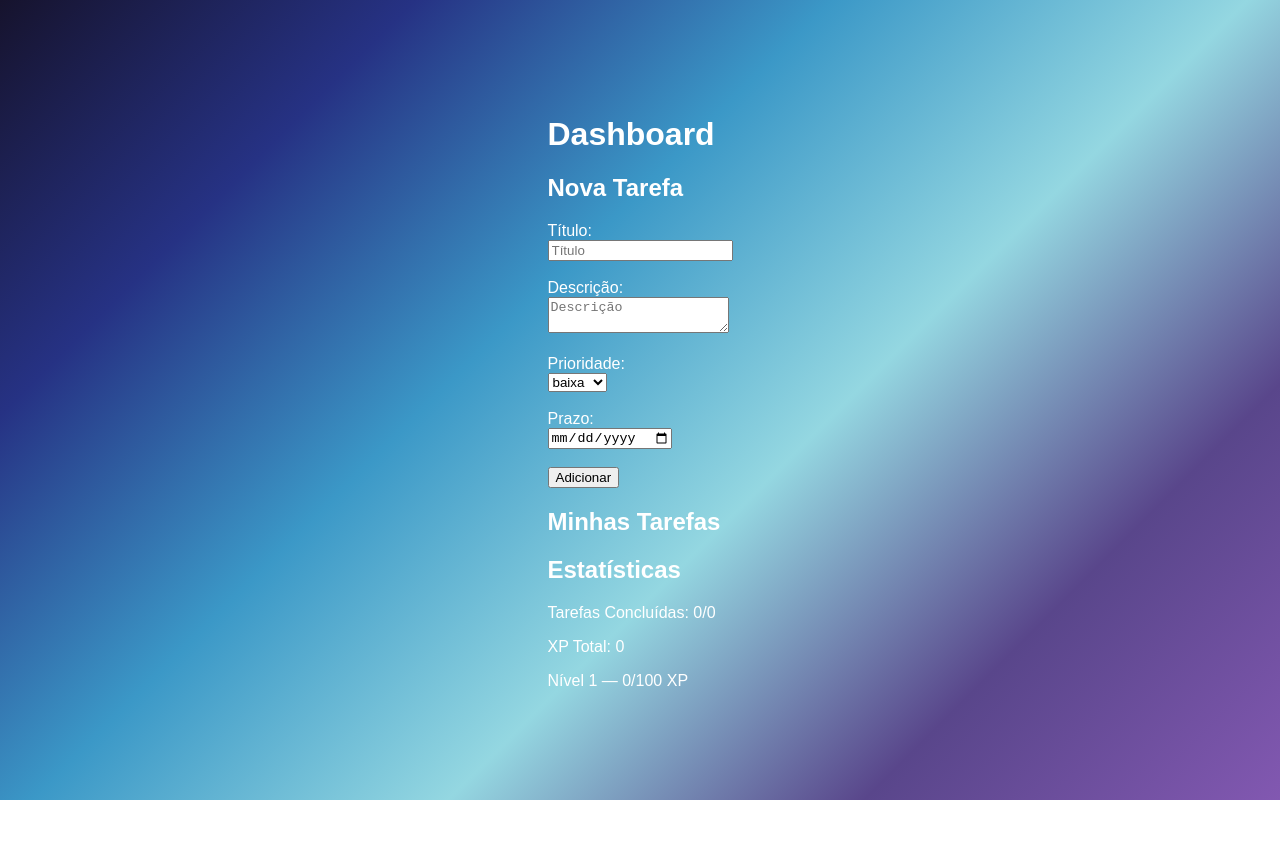
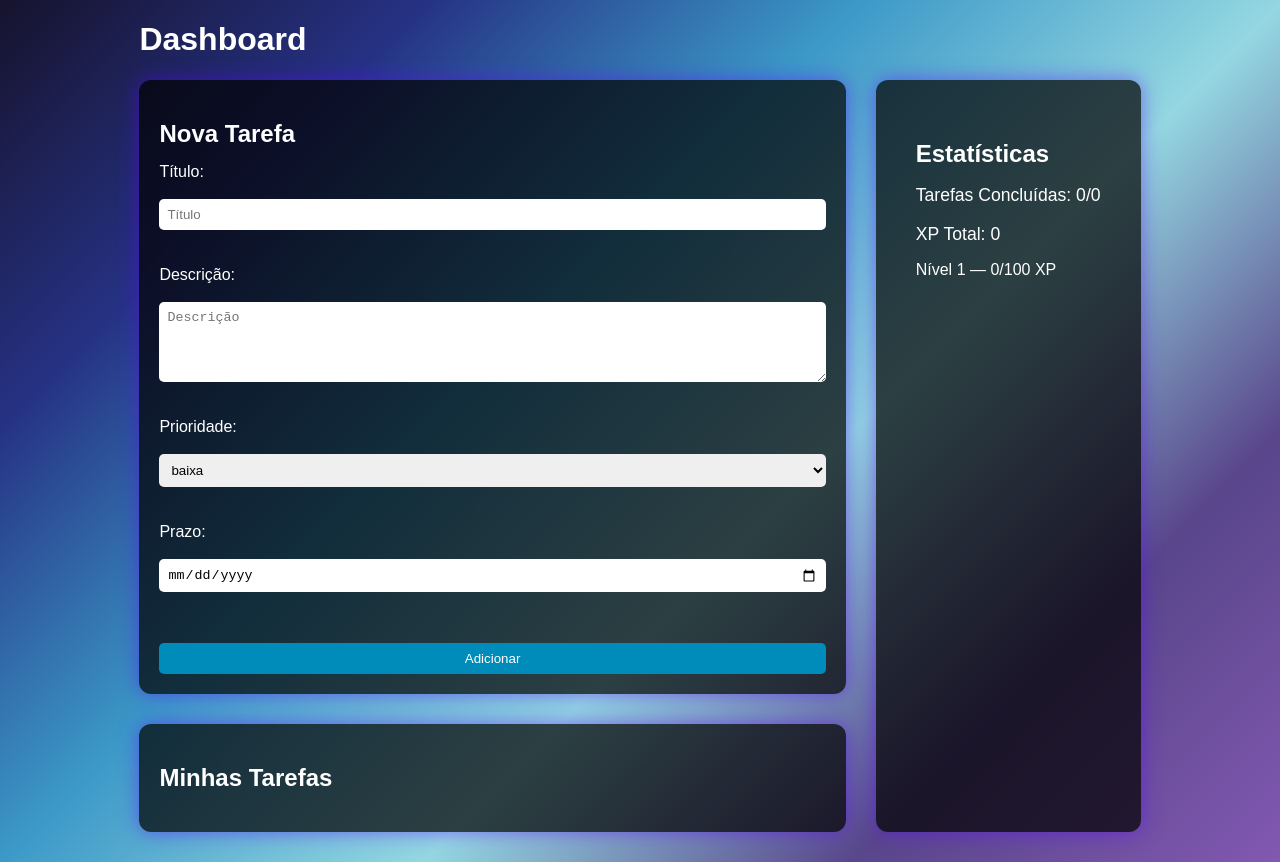
Before and after one commit to blurryluwk/produtividade, a Next.js app: page /dashboard in a window 1280 px wide. Before the commit the page ends 800 px from the top, so only its background shows below. Built offline with nearby package versions, Linux system fonts and the light colour scheme; a web font is replaced by a local one.

Commit message:
chore: add css grid to dashboard page

```diff
--- a/app/globals.css
+++ b/app/globals.css
@@ -90,3 +90,164 @@ body {
   margin-top: 10px;
   font-size: 14px;
 }
+
+/* Dashboard */
+
+.dashboard {
+  padding: 40px;
+  max-width: 70vw;
+  margin: 0 auto;
+}
+
+.dashboard-grid {
+  display: grid;
+  grid-template-columns: 8fr 3fr;
+  gap: 30px;
+}
+
+/* Colunas */
+.dashboard-left {
+  display: flex;
+  flex-direction: column;
+  gap: 30px;
+}
+
+.dashboard-right {
+  padding: 20px;
+  margin-bottom: 30px;
+  border-radius: 12px;
+  box-shadow: 0 0 20px rgba(91, 0, 255, 0.5);
+  background-color: rgba(0, 0, 0, 0.7);
+}
+
+/* Seção: Nova Tarefa */
+.nova-tarefa {
+  padding: 20px;
+  border-radius: 12px;
+  box-shadow: 0 0 20px rgba(91, 0, 255, 0.5);
+  background-color: rgba(0, 0, 0, 0.7);
+  display: flex;
+  flex-direction: column;
+}
+
+.nova-tarefa h2 {
+  margin-bottom: 15px;
+}
+
+.input-title,
+.input-description,
+.input-priority,
+.input-due-date {
+  width: 100%;
+  padding: 8px;
+  border-radius: 5px;
+  border: none;
+  box-sizing: border-box;
+}
+
+.input-description {
+  min-height: 80px;
+  resize: vertical;
+}
+
+.btn-submit {
+  margin-top: 15px;
+  padding: 8px 16px;
+  border: none;
+  background-color: #008cba;
+  color: white;
+  border-radius: 5px;
+  cursor: pointer;
+}
+
+/* Seção: Minhas Tarefas */
+.minhas-tarefas {
+  padding: 20px;
+  margin-bottom: 30px;
+  border-radius: 12px;
+  box-shadow: 0 0 20px rgba(91, 0, 255, 0.5);
+  background-color: rgba(0, 0, 0, 0.7);
+}
+
+.task-list {
+  list-style: none;
+  padding: 0;
+}
+
+.task-item {
+  padding: 15px;
+  margin-bottom: 10px;
+  border: 1px solid #ddd;
+  border-radius: 8px;
+  background-color: #fff;
+  display: flex;
+  justify-content: space-between;
+  align-items: flex-start;
+  flex-wrap: wrap;
+}
+
+.task-info {
+  max-width: 70%;
+}
+
+.task-title {
+  font-weight: bold;
+  font-size: 1.1rem;
+}
+
+.task-desc,
+.task-priority,
+.task-due,
+.task-status {
+  display: block;
+  margin-top: 4px;
+}
+
+.status-completed {
+  color: green;
+  font-weight: bold;
+}
+
+.status-pending {
+  color: orange;
+  font-weight: bold;
+}
+
+.task-actions {
+  margin-top: 10px;
+}
+
+.btn-complete,
+.btn-delete {
+  margin-left: 10px;
+  padding: 6px 12px;
+  border: none;
+  border-radius: 4px;
+  cursor: pointer;
+}
+
+.btn-complete {
+  background-color: #28a745;
+  color: white;
+}
+
+.btn-delete {
+  background-color: #dc3545;
+  color: white;
+}
+
+/* Seção: Estatísticas */
+.dashboard-stats {
+  padding: 20px;
+  margin-bottom: 30px;
+}
+
+.dashboard-stats h2 {
+  margin-bottom: 10px;
+}
+
+#total-tasks,
+#total-xp {
+  font-size: 1.1rem;
+  margin-bottom: 8px;
+}
--- a/pages/dashboard.tsx
+++ b/pages/dashboard.tsx
@@ -7,8 +7,8 @@ import {
 } from "../services/taskService";
 import { Task, TaskPriority } from "../types/task";
 import { getAuth } from "firebase/auth";
-import ProgressBar from '../components/ProgressBar';
-import '../app/globals.css';
+import ProgressBar from "../components/ProgressBar";
+import "../app/globals.css";
 
 const priorities: TaskPriority[] = ["baixa", "média", "alta"];
 
@@ -63,9 +63,12 @@ export default function Dashboard() {
   }
 
   return (
-    <div>
+    <div id="dashboard">
       <h1>Dashboard</h1>
-
+      <div className="dashboard-grid">
+        <div className="dashboard-left">
+          {/* Seção: Nova Tarefa */}
+          <section className="nova-tarefa">
             <h2>Nova Tarefa</h2>
 
             <label htmlFor="title">Título:</label>
@@ -125,20 +128,30 @@ export default function Dashboard() {
             <br />
             <br />
 
-      <button id="btn-add-task" className="btn-submit" onClick={handleAddTask}>
+            <button
+              id="btn-add-task"
+              className="btn-submit"
+              onClick={handleAddTask}
+            >
               Adicionar
             </button>
+          </section>
 
+          {/* Seção: Minhas Tarefas */}
+          <section className="minhas-tarefas">
             <h2>Minhas Tarefas</h2>
 
             <ul id="task-list" className="task-list">
               {tasks.map((task) => (
                 <li key={task.id} id={`task-${task.id}`} className="task-item">
                   <div className="task-info">
-              <strong className="task-title">{task.title}</strong> <br />
+                    <strong className="task-title">{task.title}</strong>
+                    <br />
                     <span className="task-desc">{task.description}</span>
                     <br />
-              <span className="task-priority">Prioridade: {task.priority}</span>
+                    <span className="task-priority">
+                      Prioridade: {task.priority}
+                    </span>
                     <br />
                     <span className="task-due">
                       Prazo: {new Date(task.dueDate).toLocaleDateString()}
@@ -151,7 +164,9 @@ export default function Dashboard() {
                           : "status-pending"
                       }`}
                     >
-                {task.status === "completed" ? "Concluída ✅" : "Pendente ⏳"}
+                      {task.status === "completed"
+                        ? "Concluída ✅"
+                        : "Pendente ⏳"}
                     </span>
                   </div>
 
@@ -176,25 +191,38 @@ export default function Dashboard() {
                 </li>
               ))}
             </ul>
+          </section>
+        </div>
 
-      <div id="dashboard-stats" className="dashboard-stats">
+        {/* Seção: Estatísticas */}
+        <div className="dashboard-right">
+          <section id="dashboard-stats" className="dashboard-stats">
             <h2>Estatísticas</h2>
 
-        <p id="total-tasks">Tarefas Concluídas: {tasks.filter((t) => t.status === "completed").length}/{tasks.length}</p>
+            <p id="total-tasks">
+              Tarefas Concluídas:{" "}
+              {tasks.filter((t) => t.status === "completed").length}/
+              {tasks.length}
+            </p>
+
             <p id="total-xp">
               XP Total:{" "}
               {tasks.reduce(
-            (sum, task) => (task.status === "completed" ? sum + task.xp : sum),
+                (sum, task) =>
+                  task.status === "completed" ? sum + task.xp : sum,
                 0
               )}
             </p>
 
             <ProgressBar
               currentXP={tasks.reduce(
-            (sum, task) => (task.status === "completed" ? sum + task.xp : sum),
+                (sum, task) =>
+                  task.status === "completed" ? sum + task.xp : sum,
                 0
               )}
             />
+          </section>
+        </div>
       </div>
     </div>
   );
```
Lines whose indentation alone changed are shown as unchanged.
